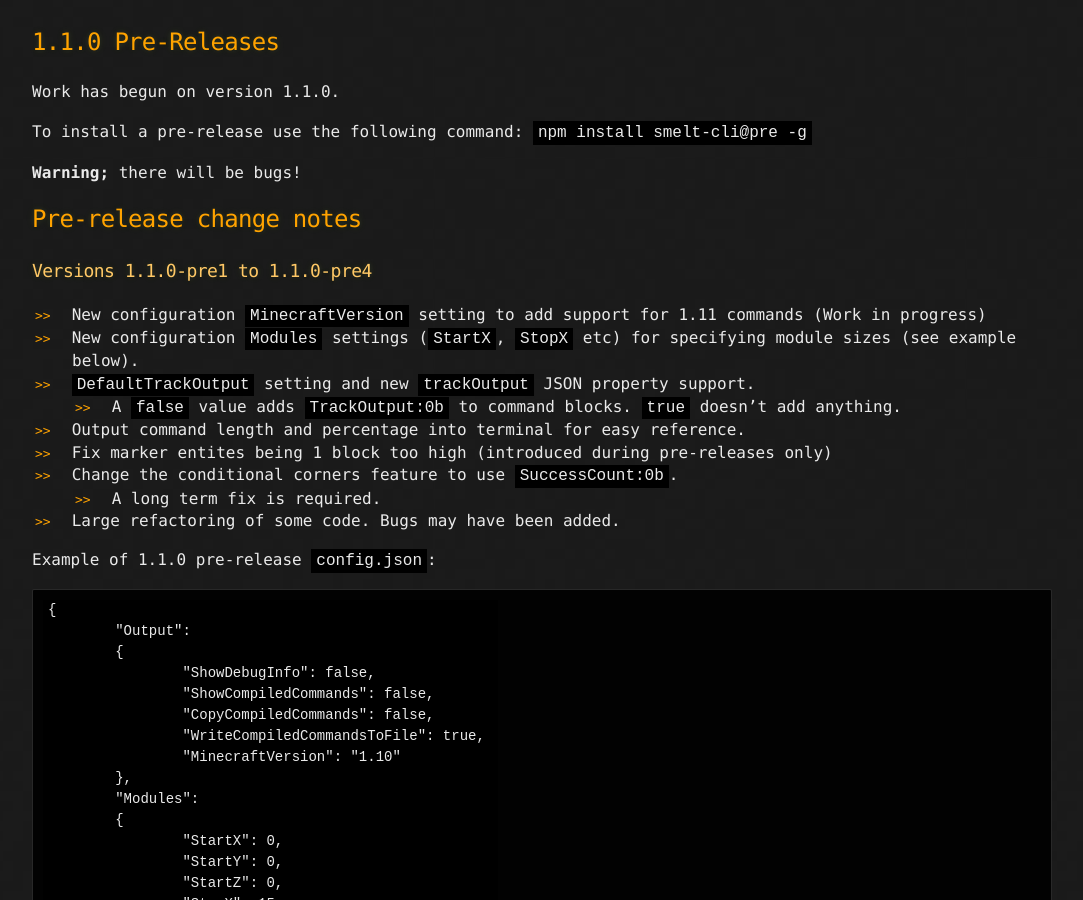
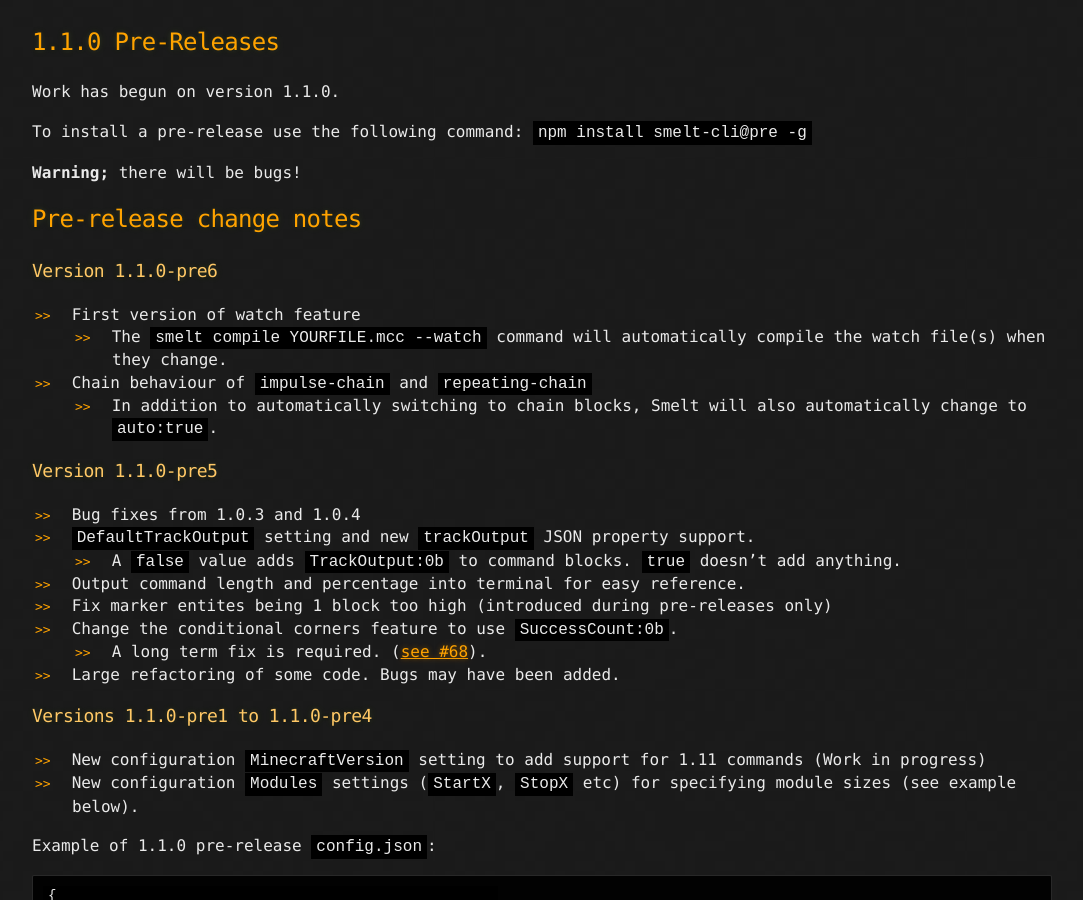
Before and after one commit to GnaspGames/Smelt, a Jekyll site: the page built from prereleases.md, in a window 1280 px wide and 900 px high, scrolled down 374 px. Shown: the whole window, without its empty margins (98-1181 px from the left). Built offline with Jekyll 4.4.1, drawn with Linux system fonts in a browser that asks for light colours.

Commit message:
Add details for 1.1.0-pre6

```diff
--- a/prereleases.md
+++ b/prereleases.md
@@ -16,17 +16,28 @@
 
 ## Pre-release change notes
 
-### Versions 1.1.0-pre1 to 1.1.0-pre4
+### Version 1.1.0-pre6
 
-* New configuration `MinecraftVersion` setting to add support for 1.11 commands (Work in progress)
-* New configuration `Modules` settings (`StartX`, `StopX` etc) for specifying module sizes (see example below).
+* First version of watch feature
+    * The `smelt compile YOURFILE.mcc --watch` command will automatically compile the watch file(s) when they change.
+* Chain behaviour of `impulse-chain` and `repeating-chain`
+    * In addition to automatically switching to chain blocks, Smelt will also automatically change to `auto:true`.
+
+### Version 1.1.0-pre5
+
+* Bug fixes from 1.0.3 and 1.0.4
 * `DefaultTrackOutput` setting and new `trackOutput` JSON property support.
     * A `false` value adds `TrackOutput:0b` to command blocks. `true` doesn't add anything.
 * Output command length and percentage into terminal for easy reference.
 * Fix marker entites being 1 block too high (introduced during pre-releases only)
 * Change the conditional corners feature to use `SuccessCount:0b`.
-    * A long term fix is required.
+    * A long term fix is required. ([see #68](https://github.com/GnaspGames/Smelt/issues/66)).
 * Large refactoring of some code. Bugs may have been added.
+
+### Versions 1.1.0-pre1 to 1.1.0-pre4
+
+* New configuration `MinecraftVersion` setting to add support for 1.11 commands (Work in progress)
+* New configuration `Modules` settings (`StartX`, `StopX` etc) for specifying module sizes (see example below).
 
 Example of 1.1.0 pre-release `config.json`:
 
```
